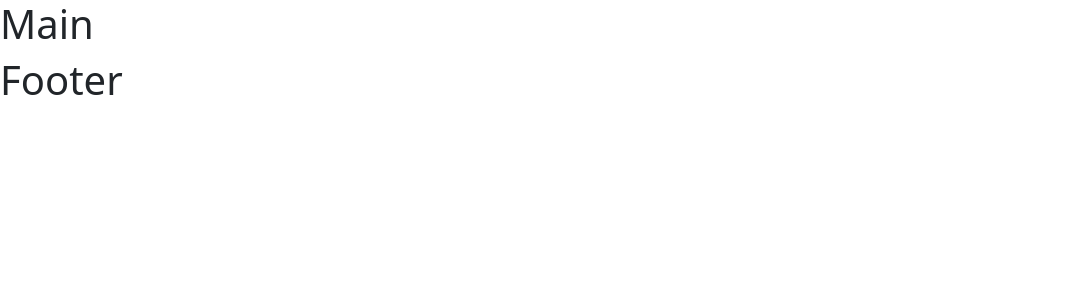
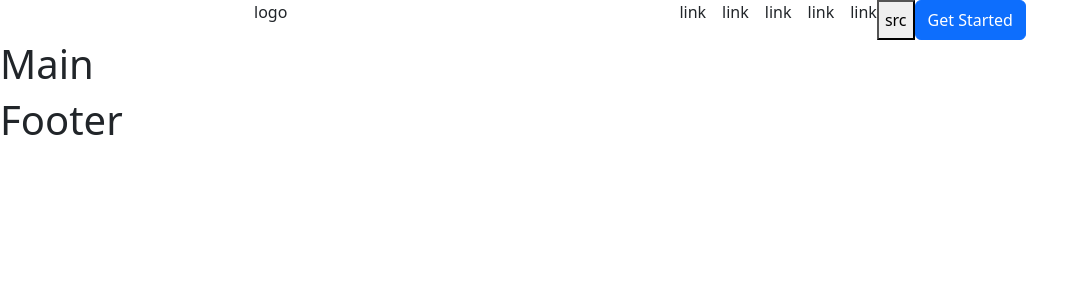
Before and after one commit to Richter96/proj-html-vuejs, a Vue app: page / in a window 1280 px wide. Shown: the top 300 px of the page, without its empty margins (0-1086 px from the left). Built offline with nearby package versions, Linux system fonts and the light colour scheme.

Commit message:
start header structure

```diff
--- a/src/components/AppHeader.vue
+++ b/src/components/AppHeader.vue
@@ -12,9 +12,41 @@ export default {
 </script>
 
 <template>
-    <div>
+    <!-- navbar with logo and link  -->
+    <div class="navbarContainer container-md d-flex">
+        <div>
+            logo
+        </div>
+        <div class="d-flex">
+            <ul class="d-flex">
+                <li>link</li>
+                <li>link</li>
+                <li>link</li>
+                <li>link</li>
+                <li>link</li>
+            </ul>
+            <button>
+                src
+            </button>
+            <button class="btn btn-primary"> Get Started</button>
+        </div>
 
     </div>
 </template>
 
-<style lang="scss"></style>
+<style lang="scss">
+.navbarContainer {
+    justify-content: space-around;
+
+    ul {
+        list-style: none;
+
+        li {
+            padding-left: 1rem;
+        }
+    }
+
+
+
+}
+</style>
--- a/src/main.js
+++ b/src/main.js
@@ -1,6 +1,7 @@
 import { createApp } from 'vue'
 import './assets/scss/App.scss'
 import App from './App.vue'
+import * as bootstrap from 'bootstrap'
 
 
 createApp(App).mount('#app')
```
